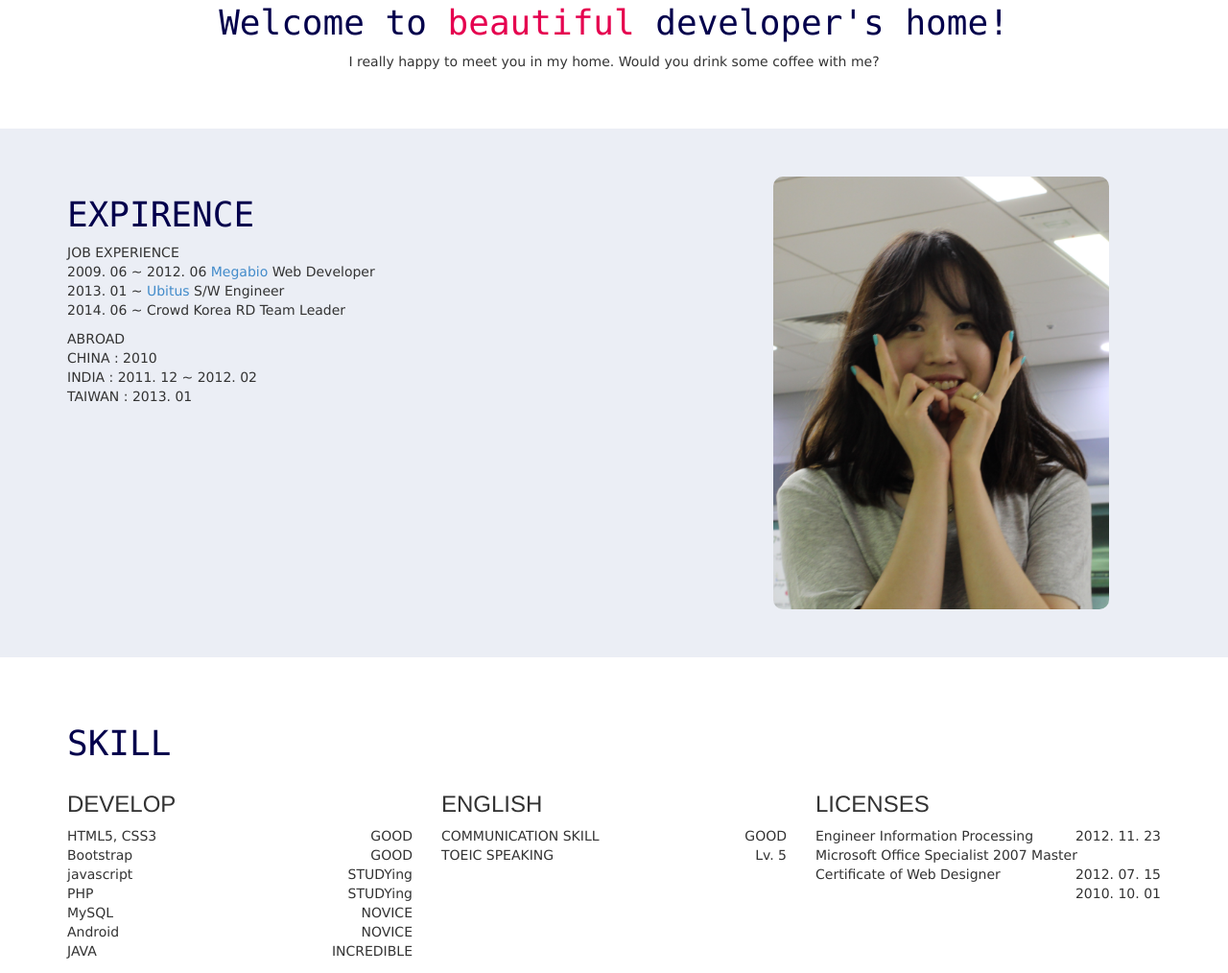
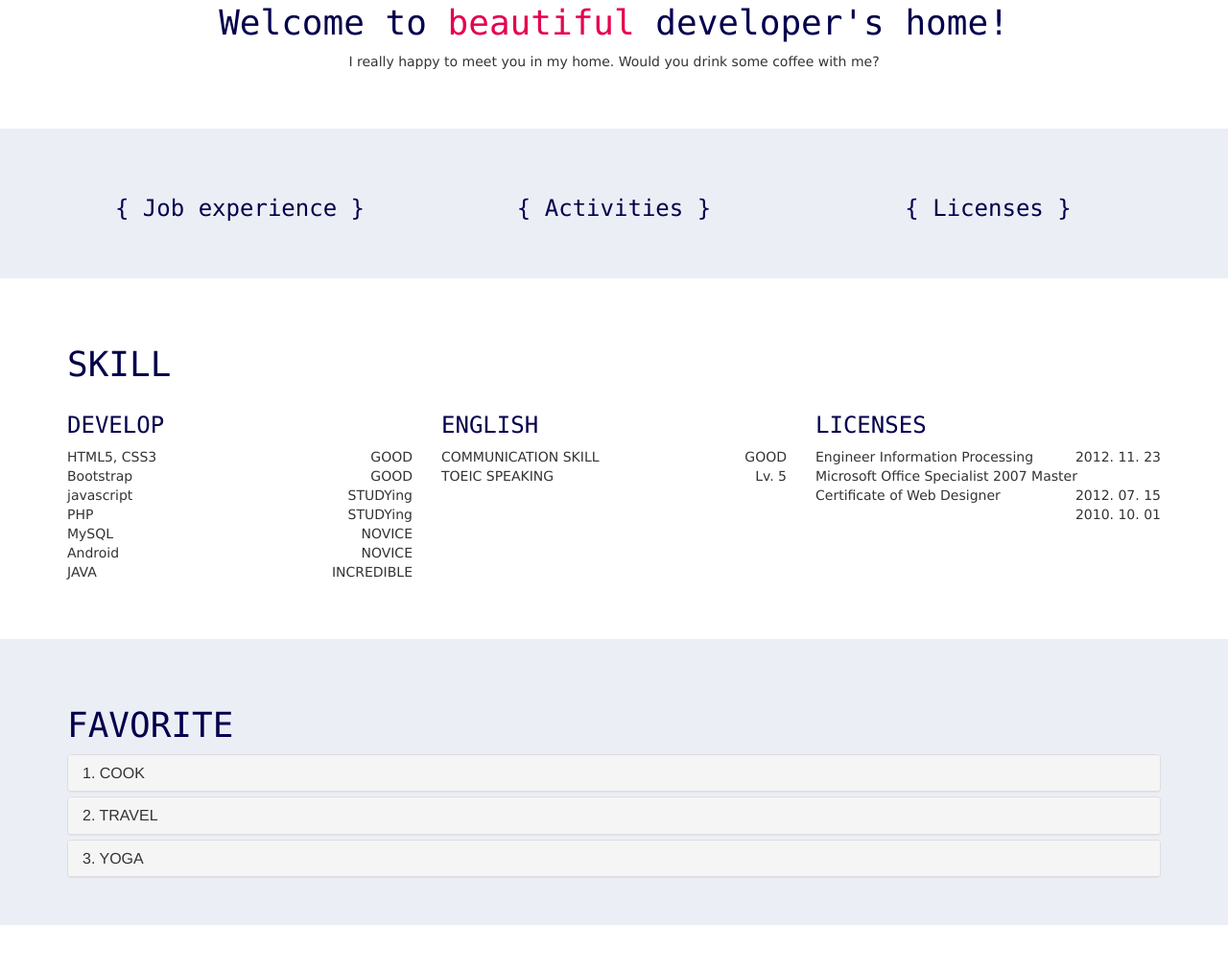
Before and after one commit to angelaHan/portfolio, a plain HTML site: page index.html in a window 1280 px wide. Shown: the part 1038-2052 px from the top of the page at 96% size. Drawn offline with nearby package versions, Linux system fonts and the light colour scheme.

Commit message:
change experience

```diff
--- a/index.html
+++ b/index.html
@@ -98,25 +98,14 @@
 		<div id="step_experience" class="step">
 			<div class="container">
 				<div class="row">
-					<div class="col-sm-7">
-						<h1>EXPIRENCE</h1>
-						<ul>
-							<li>JOB EXPERIENCE</li>
-							<li>2009. 06 ~ 2012. 06 <a href="http://www.megabio.co.kr" target="_blank">Megabio</a> Web Developer</li>
-							<li>2013. 01 ~ <a href="http://www.ubitus.net/en/index.html" target="_blank">Ubitus</a> S/W Engineer</li>
-							<li>2014. 06 ~ Crowd Korea RD Team Leader</li>
-						</ul>
-						<ul>
-							<li>ABROAD</li>
-							<li>CHINA : 2010</li>
-							<li>INDIA : 2011. 12 ~ 2012. 02</li>
-							<li>TAIWAN : 2013. 01</li>
-						</ul>
+					<div class="col-sm-4">
+						<h3>{ Job experience }</h3>
 					</div>
-					<div class="col-sm-5">
-						<div id="experience_img_wrapper">
-							<img src="static/img/profile.PNG">
-						</div>
+					<div class="col-sm-4">
+						<h3>{ Activities }</h3>
+					</div>
+					<div class="col-sm-4">
+						<h3>{ Licenses }</h3>
 					</div>
 				</div>
 			</div>
--- a/static/css/main.css
+++ b/static/css/main.css
@@ -10,6 +10,11 @@
 
 .step h2{
 	font-family: verdana;
+}
+
+.step h3{
+	font-family: consolas;
+	color: #03004c;
 }
 
 #my_portfolio_navbar {
@@ -79,6 +84,7 @@ img {
 
 #step_experience {
 	background-color: #ebeef5;
+	text-align: center;
 }
 
 li {
```
